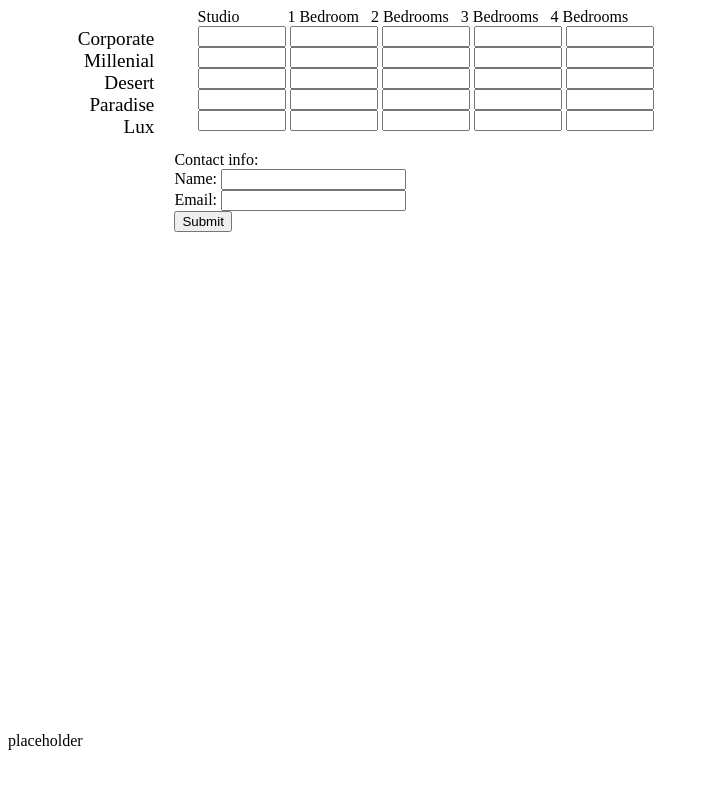
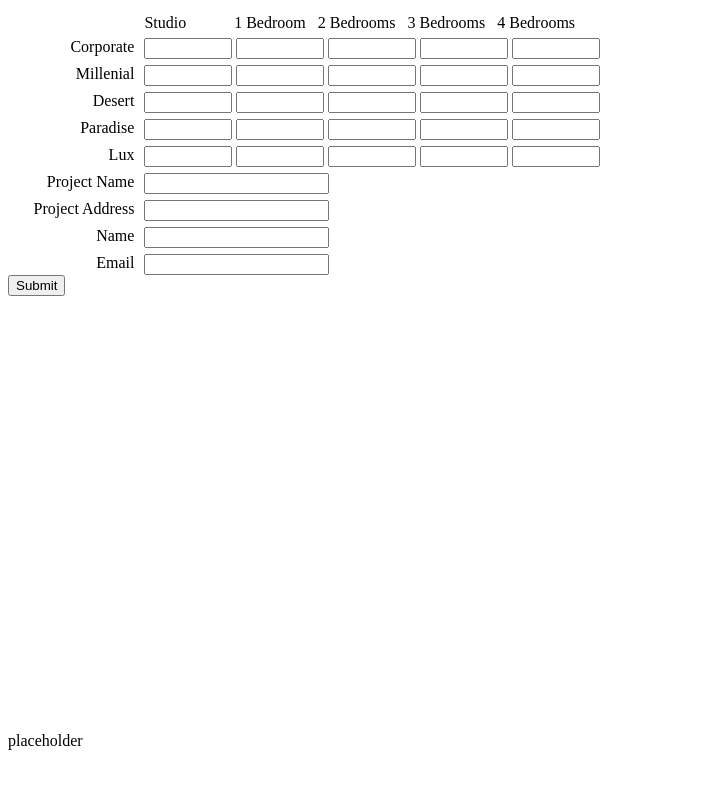
Before and after one commit to Fulhaus/Fulhaus-Quote-Builder, a website: page public/quoteform.html in a window 1280 px wide. Shown: the whole page, without its empty margins (0-709 px from the left). Drawn offline with Linux system fonts and the light colour scheme.

```diff
--- a/public/quoteform.html
+++ b/public/quoteform.html
@@ -5,52 +5,100 @@
 			input[type=number]{
   				width: 80px;
 			}
-			#themebar {
+			.labelCol {
 				width: 10%;
 				float: left;
-				padding: 20px;
-				font-size: 1.2em;
+				margin-top: 6px;
+				margin-right: 10px;
 				text-align: right;
 			}
-			#inputfield {
+			.inputCol {
 				width: 85%;
-				float: right;
+				float: left;
+				margin-top: 6px;
 			}
+			.row:after {
+				content: "";
+				display: table;
+				clear: both;
+			}
+
 			#output {
 				position: absolute;
 				bottom: 50px;
-			}
-
-			#contactInfo {
-				padding-top: 20px;
-				float: left;
 			}
 		</style>
 	</head>
 
 <body>
-	<div id = 'themebar'>
-		Corporate<br>Millenial<br>Desert<br>Paradise<br>Lux
-	</div>
 	<form id='quoteform'>
-		<div id ='inputfield'>
-			Studio &nbsp&nbsp&nbsp&nbsp&nbsp&nbsp&nbsp&nbsp&nbsp&nbsp 1 Bedroom &nbsp 2 Bedrooms &nbsp 3 Bedrooms &nbsp 4 Bedrooms <br>
-			<input type='number' name='COR0'> <input type='number' name='HAUS1-COR-FUL'> <input type='number' name='HAUS2-COR-FUL'> <input type='number' name='HAUS3-COR-FUL'> <input type='number' name='HAUS4-COR-FUL'>
-			<br>
-			<input type='number' name='MIL0'> <input type='number' name='HAUS1-MIL-FUL'> <input type='number' name='HAUS2-MIL-FUL'> <input type='number' name='HAUS3-MIL-FUL'> <input type='number' name='HAUS4-MIL-FUL'>
-			<br>
-			<input type='number' name='DES0'> <input type='number' name='HAUS1-DES-FUL'> <input type='number' name='HAUS2-DES-FUL'> <input type='number' name='HAUS3-DES-FUL'> <input type='number' name='HAUS4-DES-FUL'>
-			<br>
-			<input type='number' name='PAR0'> <input type='number' name='HAUS1-PAR-FUL'> <input type='number' name='HAUS2-PAR-FUL'> <input type='number' name='HAUS3-PAR-FUL'> <input type='number' name='HAUS4-PAR-FUL'>
-			<br>
-			<input type='number' name='LUX0'> <input type='number' name='HAUS1-LUX-FUL'> <input type='number' name='HAUS2-LUX-FUL'> <input type='number' name='HAUS3-LUX-FUL'> <input type='number' name='HAUS4-LUX-FUL'>
+		<div class='row'>
+			<div class = 'labelCol'></div>
+			<div class = 'inputCol'>Studio &nbsp&nbsp&nbsp&nbsp&nbsp&nbsp&nbsp&nbsp&nbsp&nbsp 1 Bedroom &nbsp 2 Bedrooms &nbsp 3 Bedrooms &nbsp 4 Bedrooms</div>
 		</div>
-		<div id = 'contactInfo'>
-			Contact info:<br>
-			Name: <input type='text' name='clientname'> <br>
-			Email: <input type='email' name = 'clientemail'><br>
-			<input type='submit'>
+		<div class='row'>
+			<div class = 'labelCol'>Corporate</div>
+			<div class = 'inputCol'>
+				<input type='number' min='0' name='COR0'> <input type='number' min='0' name='HAUS1-COR-FUL'> <input type='number' min='0' name='HAUS2-COR-FUL'> <input type='number' min='0' name='HAUS3-COR-FUL'> <input type='number' min='0' name='HAUS4-COR-FUL'>
+			</div>
 		</div>
+		<div class='row'>
+			<div class = 'labelCol'>Millenial</div>
+			<div class = 'inputCol'>
+				<input type='number' min='0' name='MIL0'> <input type='number' min='0' name='HAUS1-MIL-FUL'> <input type='number' min='0' name='HAUS2-MIL-FUL'> <input type='number' min='0' name='HAUS3-MIL-FUL'> <input type='number' min='0' name='HAUS4-MIL-FUL'>
+			</div>
+		</div>
+		<div class='row'>
+			<div class = 'labelCol'>Desert</div>
+			<div class = 'inputCol'>
+				<input type='number' min='0' name='DES0'> <input type='number' min='0' name='HAUS1-DES-FUL'> <input type='number' min='0' name='HAUS2-DES-FUL'> <input type='number' min='0' name='HAUS3-DES-FUL'> <input type='number' min='0' name='HAUS4-DES-FUL'>
+			</div>
+		</div>
+		<div class='row'>
+			<div class = 'labelCol'>Paradise</div>
+			<div class = 'inputCol'>
+				<input type='number' min='0' name='PAR0'> <input type='number' min='0' name='HAUS1-PAR-FUL'> <input type='number' min='0' name='HAUS2-PAR-FUL'> <input type='number' min='0' name='HAUS3-PAR-FUL'> <input type='number' min='0' name='HAUS4-PAR-FUL'>
+			</div>
+		</div>
+		<div class='row'>
+			<div class = 'labelCol'>Lux</div>
+			<div class = 'inputCol'>
+				<input type='number' min='0' name='LUX0'> <input type='number' min='0' name='HAUS1-LUX-FUL'> <input type='number' min='0' name='HAUS2-LUX-FUL'> <input type='number' min='0' name='HAUS3-LUX-FUL'> <input type='number' min='0' name='HAUS4-LUX-FUL'>
+			</div>
+		</div>
+		<div class = 'row'>
+			<div class = 'labelCol'>
+				<label for = 'projectname'>Project Name</label>
+			</div>
+			<div class = 'inputCol'>
+				<input type='text' name='projectname'>
+			</div>
+		</div>
+		<div class = 'row'>
+			<div class = 'labelCol'>
+				<label for = 'projectaddress'>Project Address</label>
+			</div>
+			<div class = 'inputCol'>
+				<input type='text' name='projectaddress'>
+			</div>
+		</div>
+		<div class = 'row'>
+			<div class = 'labelCol'>
+				<label for = 'clientname'>Name</label>
+			</div>
+			<div class = 'inputCol'>
+				<input type='text' name='clientname'>
+			</div>
+		</div>
+		<div class = 'row'>
+			<div class = 'labelCol'>
+				<label for = 'clientemail'>Email</label>
+			</div>
+			<div class = 'inputCol'>
+				<input type='email' name='clientemail'>
+			</div>
+		</div>
+		<input type ='submit'>
 	</form>
 
 	<br>
```
Also changed, not shown: db/buildquote.js (added, +68 -0 lines), db/quotemailer.js (added, +28 -0 lines), public/images/fulhaus-logo.png (added).
